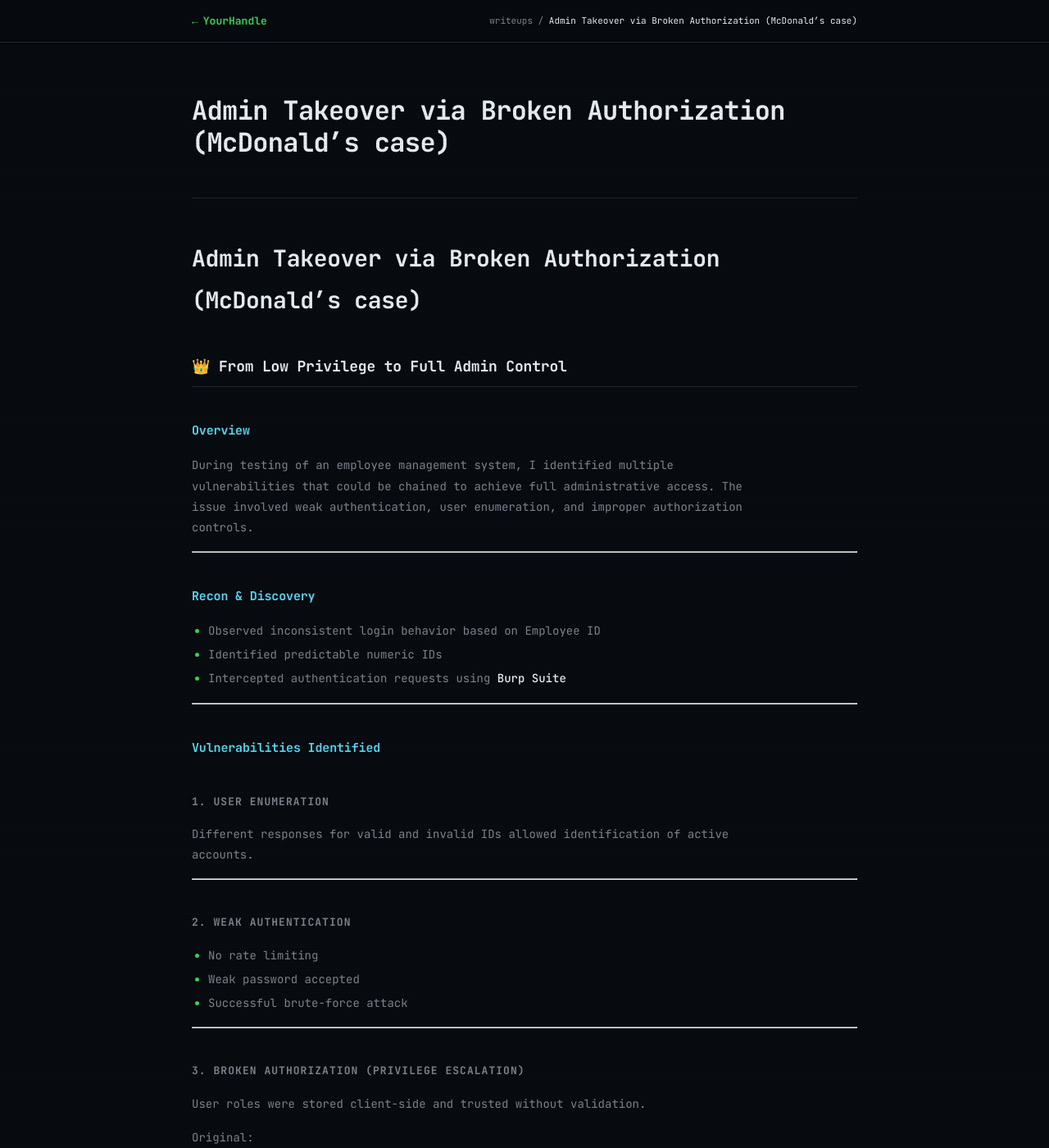
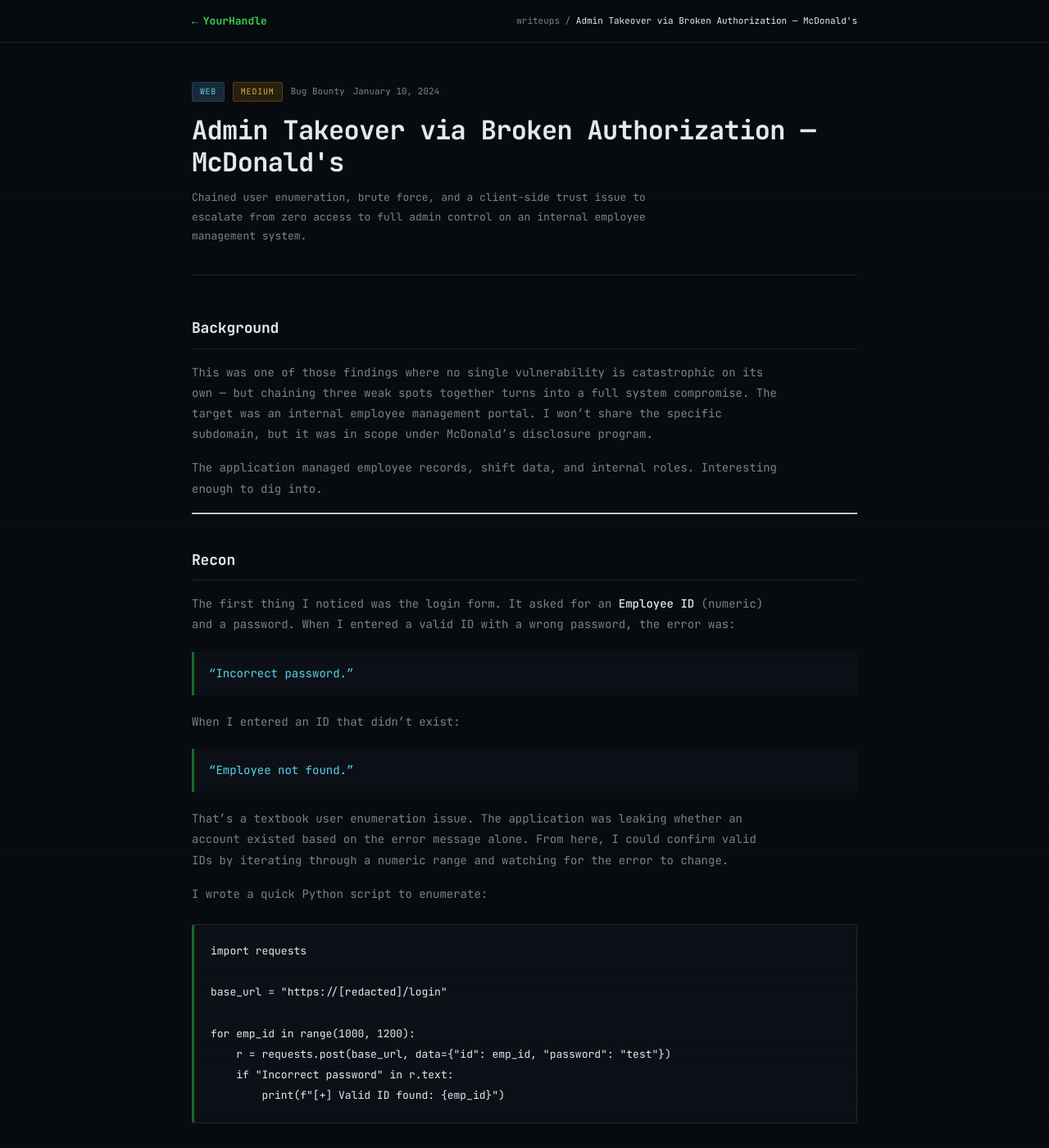
Before and after one commit to Psyphen36/anupam-security-portfolio, a Jekyll site: the page built from writeups/admin-takeover.md, in a window 1280 px wide and 1400 px high. Shown: the whole window at 82% size. Built offline with Jekyll 4.4.1, drawn with Linux system fonts in a browser that asks for light colours; our own code applies the rules of GitHub Pages for plain Markdown files; some of the changed text lies outside the part shown.

Commit message:
Revise admin takeover writeup with detailed analysis
Updated the writeup on admin takeover via broken authorization, enhancing structure and adding detailed sections on vulnerabilities, exploitation flow, impact, and fix recommendations.

````diff
--- a/writeups/admin-takeover.md
+++ b/writeups/admin-takeover.md
@@ -1,80 +1,116 @@
-# Admin Takeover via Broken Authorization (McDonald's case)
+---
+layout: writeup
+title: "Admin Takeover via Broken Authorization — McDonald's"
+description: "Chained user enumeration, brute force, and a client-side trust issue to escalate from zero access to full admin control on an internal employee management system."
+category: web
+difficulty: medium
+event: "Bug Bounty"
+date: 2024-01-10
+---
 
-## 👑 From Low Privilege to Full Admin Control
+## Background
 
-### Overview
+This was one of those findings where no single vulnerability is catastrophic on its own — but chaining three weak spots together turns into a full system compromise. The target was an internal employee management portal. I won't share the specific subdomain, but it was in scope under McDonald's disclosure program.
 
-During testing of an employee management system, I identified multiple vulnerabilities that could be chained to achieve full administrative access. The issue involved weak authentication, user enumeration, and improper authorization controls.
+The application managed employee records, shift data, and internal roles. Interesting enough to dig into.
 
 ---
 
-### Recon & Discovery
+## Recon
 
-* Observed inconsistent login behavior based on Employee ID
-* Identified predictable numeric IDs
-* Intercepted authentication requests using **Burp Suite**
+The first thing I noticed was the login form. It asked for an **Employee ID** (numeric) and a password. When I entered a valid ID with a wrong password, the error was:
+
+> *"Incorrect password."*
+
+When I entered an ID that didn't exist:
+
+> *"Employee not found."*
+
+That's a textbook user enumeration issue. The application was leaking whether an account existed based on the error message alone. From here, I could confirm valid IDs by iterating through a numeric range and watching for the error to change.
+
+I wrote a quick Python script to enumerate:
+
+```python
+import requests
+
+base_url = "https://[redacted]/login"
+
+for emp_id in range(1000, 1200):
+    r = requests.post(base_url, data={"id": emp_id, "password": "test"})
+    if "Incorrect password" in r.text:
+        print(f"[+] Valid ID found: {emp_id}")
+```
+
+Within a few minutes I had a list of active employee IDs.
 
 ---
 
-### Vulnerabilities Identified
+## Gaining a Foothold
 
-#### 1. User Enumeration
+With valid IDs in hand, I turned to the password policy. The application had no rate limiting on the login endpoint — no CAPTCHA, no lockout after failed attempts, nothing. I ran Burp Intruder against one of the confirmed IDs with a small list of weak passwords.
 
-Different responses for valid and invalid IDs allowed identification of active accounts.
+It logged in on the third attempt. The password was a simple numeric string — likely a default credential set during account creation and never changed.
+
+At this point I had access to a low-privileged employee account. It could view some shift data but most features were locked behind "admin" roles.
 
 ---
 
-#### 2. Weak Authentication
+## Privilege Escalation
 
-* No rate limiting
-* Weak password accepted
-* Successful brute-force attack
+Here's where it got interesting. I intercepted an authenticated API request using Burp Suite and noticed the request body included a `permission` field:
+
+```json
+{
+  "employeeId": "1042",
+  "permission": ["VIEW_ONLY"]
+}
+```
+
+The server was accepting role data from the client and trusting it without any server-side validation. I modified the request to:
+
+```json
+{
+  "employeeId": "1042",
+  "permission": ["VIEW_EDIT"]
+}
+```
+
+Forwarded it — and the application responded as if I were an admin. Full access: employee records, role management, internal tooling, everything.
 
 ---
 
-#### 3. Broken Authorization (Privilege Escalation)
+## Full Attack Chain
 
-User roles were stored client-side and trusted without validation.
-
-Original:
-
-```json id="tqyk1f"
-"permission": ["VIEW_ONLY"]
-```
-
-Modified:
-
-```json id="y9rkl7"
-"permission": ["VIEW_EDIT"]
-```
-
-The server accepted the modified role without verification.
+| Step | Action | Vulnerability |
+|------|--------|---------------|
+| 1 | Enumerate valid Employee IDs | User Enumeration via error messages |
+| 2 | Brute-force credentials | No rate limiting |
+| 3 | Log in as low-privilege user | Weak password policy |
+| 4 | Modify `permission` field in request | Client-side role trust |
+| 5 | Full admin access | Broken Authorization |
 
 ---
 
-### Exploitation Flow
+## Impact
 
-1. Enumerated valid user IDs
-2. Brute-forced credentials
-3. Logged into a low-privileged account
-4. Modified role in request
-5. Gained administrative privileges
+Once escalated, I could:
+
+- View and modify any employee record
+- Reassign roles across the system
+- Access internal tooling restricted to HR/management
+- Potentially exfiltrate shift and payroll-adjacent data
+
+This wasn't a theoretical risk. Each step was reproducible in minutes.
 
 ---
 
-### Impact
+## Fix Recommendations
 
-* Full system compromise
-* Unauthorized access to internal features
-* Ability to modify user roles and data
-* Potential abuse of internal tools and data
+**Authorization should live on the server, not the client.** The most critical fix is straightforward: never accept role or permission data from the client. The server should determine what a user is allowed to do based on their authenticated session — not on a field they can freely edit in a request.
 
----
+Beyond that:
 
-### Fix Recommendations
-
-* Enforce strict server-side authorization
-* Do not trust client-side role data
-* Implement rate limiting
-* Enforce strong password policies
-* Add monitoring for privilege changes
+- Implement rate limiting and account lockout on the login endpoint
+- Use uniform error messages regardless of whether an account exists
+- Enforce a minimum password complexity policy
+- Log and alert on unusual privilege-adjacent API calls
````
